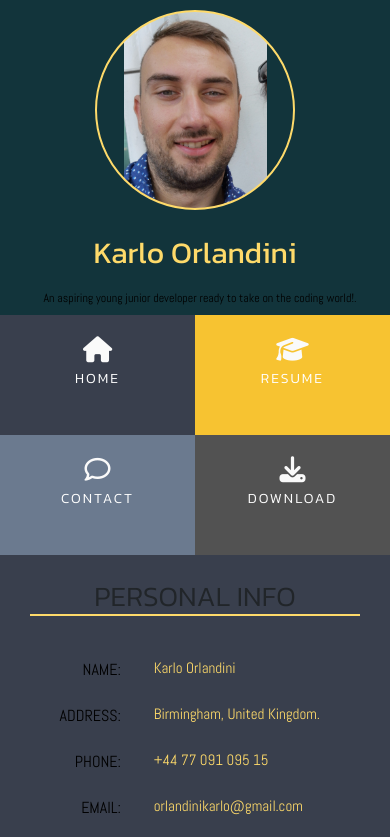
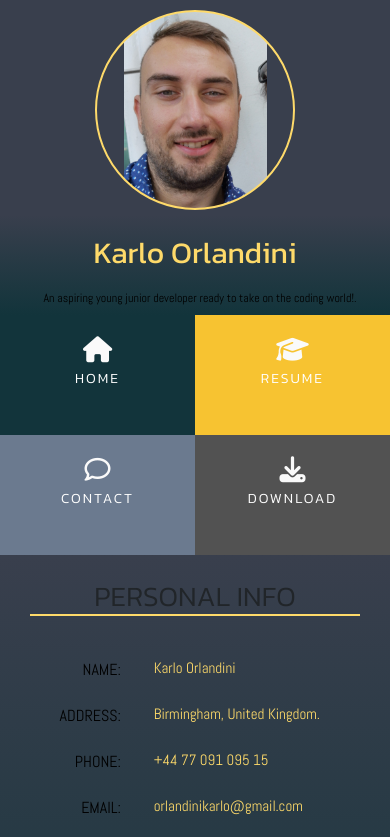
Before and after one commit to Karlox01/My-CV-Karlo, a plain HTML site: page index.html in a window 390 px wide. Shown: the top 837 px of the page. Drawn offline with nearby package versions, Linux system fonts and the light colour scheme.

Commit message:
add new color scheme to contact page to correlate to homep age

```diff
--- a/assets/css/style.css
+++ b/assets/css/style.css
@@ -3,7 +3,7 @@
 
 /*---------------------------------------------------Colours */
 .bg-color-name-title {
-    background-color: #12343b;
+    background: linear-gradient(to right, #393f4d, #12343b);
 }
 
 .bg-color-three-reasons {
@@ -11,11 +11,11 @@
 }
 
 .bg-color-personal-info {
-    background: #393f4d;
+    background: linear-gradient(to bottom, #393f4d, #12343b);
 }
 
 .ui-menu-color-home {
-    background-color: #393f4d;
+    background-color: #12343b;
 }
 
 .ui-menu-color-resume {
@@ -120,7 +120,7 @@ header {
     min-height: 250px;
     min-width: 300px;
     display: inline-block;
-    background-color: #12343b;
+    background-color: #393f4d;
     position: relative;
 }
 
@@ -129,7 +129,7 @@ header {
     height: 300px;
     width: 300px;
     border-radius: 100%;
-    background-color: #12343b;
+    background-color: #393f4d;
     background-position: center;
     background-repeat: no-repeat;
     background-size: contain;
@@ -416,6 +416,7 @@ footer {
 .history-heading {
     color: #12343b;
     margin-bottom: 50px;
+    border-bottom: 2px solid #fff;
 }
 
 .timeline-item {
@@ -526,7 +527,7 @@ button[type="submit"] {
 
 @media(max-width: 750px) {
     .bg-color-name-title {
-        background-color: #12343b;
+        background: linear-gradient(to bottom, #393f4d, #12343b);
     }
 
     .logo {
@@ -534,7 +535,7 @@ button[type="submit"] {
         height: 200px;
         width: 200px;
         border-radius: 100%;
-        background-color: #12343b;
+        background-color: #393f4d;
         background-position: center center;
         background-repeat: no-repeat;
         background-size: contain;
@@ -555,7 +556,7 @@ button[type="submit"] {
         height: 215px;
         min-width: 215px;
         display: inline-block;
-        background-color: #12343b;
+        background-color: #393f4d;
         position: relative;
     }
 
```
